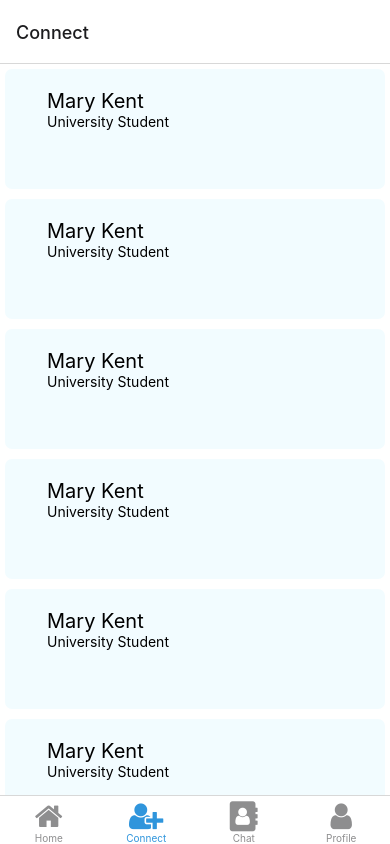
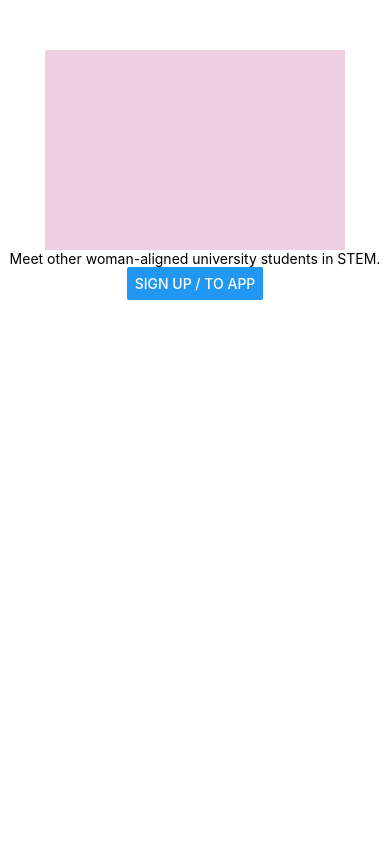
Before and after one commit to jordanlipson/Solis, a React Native app: screen /Connect in a window 390 px wide. Built offline with nearby package versions, Linux system fonts and the light colour scheme; what expo-linking would draw is missing.

Commit message:
Add landing, sign up

```diff
--- a/App.tsx
+++ b/App.tsx
@@ -1,20 +1,39 @@
 import { StatusBar } from 'expo-status-bar';
+import { useState } from 'react';
 import { SafeAreaProvider } from 'react-native-safe-area-context';
 
 import useCachedResources from './hooks/useCachedResources';
 import useColorScheme from './hooks/useColorScheme';
 import Navigation from './navigation';
+import LandingScreen from './screens/LandingScreen';
+import SignupScreen from './screens/SignupScreen';
 
 export default function App() {
   const isLoadingComplete = useCachedResources();
   const colorScheme = useColorScheme();
+
+  const [page, setPage] = useState("landing");
+
+  let toSignup = () => {
+    setPage("signup");
+  }
+
+  let toApp = () => {
+    setPage("app");
+  }
 
   if (!isLoadingComplete) {
     return null;
   } else {
     return (
       <SafeAreaProvider>
-        <Navigation colorScheme={colorScheme} />
+        {
+          page == "landing"
+            ? <LandingScreen toSignup={toSignup} />
+            : page == "signup"
+             ? <SignupScreen toApp={toApp} />
+             : <Navigation colorScheme={colorScheme} />
+        }
         <StatusBar />
       </SafeAreaProvider>
     );
--- a/navigation/index.tsx
+++ b/navigation/index.tsx
@@ -60,7 +60,7 @@ function BottomTabNavigator() {
 
   return (
     <BottomTab.Navigator
-      initialRouteName="Connect"
+      initialRouteName="Home"
       screenOptions={{
         tabBarActiveTintColor: Colors[colorScheme].tint,
       }}>
--- /dev/null
+++ b/screens/LandingScreen.tsx
@@ -0,0 +1,35 @@
+import { Text, StyleSheet, Button } from 'react-native';
+import React from "react";
+import { View } from '../components/Themed';
+
+interface myProps {
+  toSignup: any
+}
+
+class LandingScreen extends React.Component<myProps, {}> {
+  render(): React.ReactNode {
+    return (
+      <View style={styles.container}>
+        <View style={styles.logoPlaceholder} />
+        <Text>Meet other woman-aligned university students in STEM.</Text>
+        <Button title="Sign Up / to app" onPress={this.props.toSignup} />
+      </View>
+    );
+  }
+}
+
+const styles = StyleSheet.create({
+  container: {
+    display: "flex",
+    flexDirection: "column",
+    alignItems: "center",
+    marginVertical: 50
+  },
+  logoPlaceholder: {
+    height: 200,
+    width: 300,
+    backgroundColor: "#f0cee1",
+  }
+});
+
+export default LandingScreen;
--- /dev/null
+++ b/screens/SignupScreen.tsx
@@ -0,0 +1,93 @@
+import { Text, StyleSheet, Button, TextInput } from 'react-native';
+import React from "react";
+import { View } from '../components/Themed';
+
+interface myProps {
+  toApp: any
+}
+
+const fields = [
+  { varname: "name", label: "First Name" },
+  { varname: "Age", label: "Age" },
+  { varname: "City", label: "City" },
+  { varname: "Country", label: "Country" },
+  { varname: "University", label: "University" },
+  { varname: "Education Level", label: "Education Level" },
+  { varname: "Year", label: "Year" },
+  { varname: "Major", label: "Major" }
+]
+
+class SignupScreen extends React.Component<myProps, {}> {
+  constructor(props:any) {
+    super(props)
+    this.state = {}
+  }
+
+  // collect inputted data and put into object
+  signup = () => {
+    let data: { [key: string]: any; } = {};
+    fields.forEach(f => {
+      // @ts-ignore
+      data[f.varname] = this.state[f.varname];
+    })
+
+    console.log(data)
+
+    // write data to db
+  }
+
+  onChangeInput = (val: any, param: string) => { this.setState({ [param]: val }) }
+
+  render(): React.ReactNode {
+    return (
+      <View style={styles.container}>
+        <Text style={styles.title}>Sign up</Text>
+        {
+          fields.map((f, i) => {
+            return <>
+              {/* <Text style={styles.label} key={`label-${i}`}>{f.label}</Text> */}
+              <TextInput
+                style={styles.input}
+                placeholder={f.label}
+                onChangeText={val => this.onChangeInput(val, f.varname)}
+                // @ts-ignore
+                value={this.state[f.varname]}
+                key={`input-${i}`}
+                allowFontScaling
+              />
+            </>
+          })
+        }
+        <Button title="Sign Up" onPress={this.signup} />
+        <Button title="Skip" onPress={this.props.toApp} />
+      </View>
+    );
+  }
+}
+
+const styles = StyleSheet.create({
+  title: {
+    fontSize: 28,
+    marginBottom: 20
+  },
+  container: {
+    paddingHorizontal: 40,
+    paddingVertical: 80
+  },
+  logoPlaceholder: {
+    height: 200,
+    width: 300,
+    backgroundColor: "#f0cee1",
+  },
+  label: {
+    marginTop: 5
+  },
+  input: {
+    borderColor: "#cccccc",
+    borderBottomWidth: 1,
+    fontSize: 18,
+    marginBottom: 24
+  }
+});
+
+export default SignupScreen;
```
Also changed, not shown: 1 other file (tests, documents, lock files or other folders).
